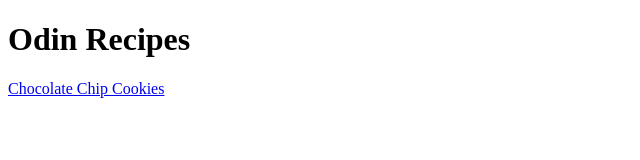
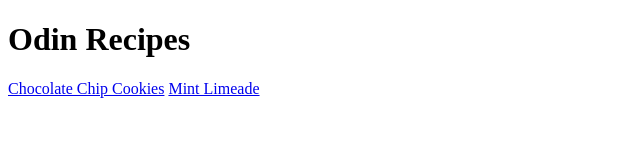
Before and after one commit to stinkertbinkert/odin-recipes, a plain HTML site: page index.html in a window 1280 px wide. Shown: the whole page, without its empty margins (0-640 px from the left). Drawn offline with Linux system fonts and the light colour scheme.

Commit message:
Add link to limeade.html recipe

```diff
--- a/index.html
+++ b/index.html
@@ -8,5 +8,6 @@
     <body>
         <h1>Odin Recipes</h1>
         <a href="recipes/cookies.html">Chocolate Chip Cookies</a>
+        <a href="recipes/limeade.html">Mint Limeade</a>
     </body>
 </html>
```
